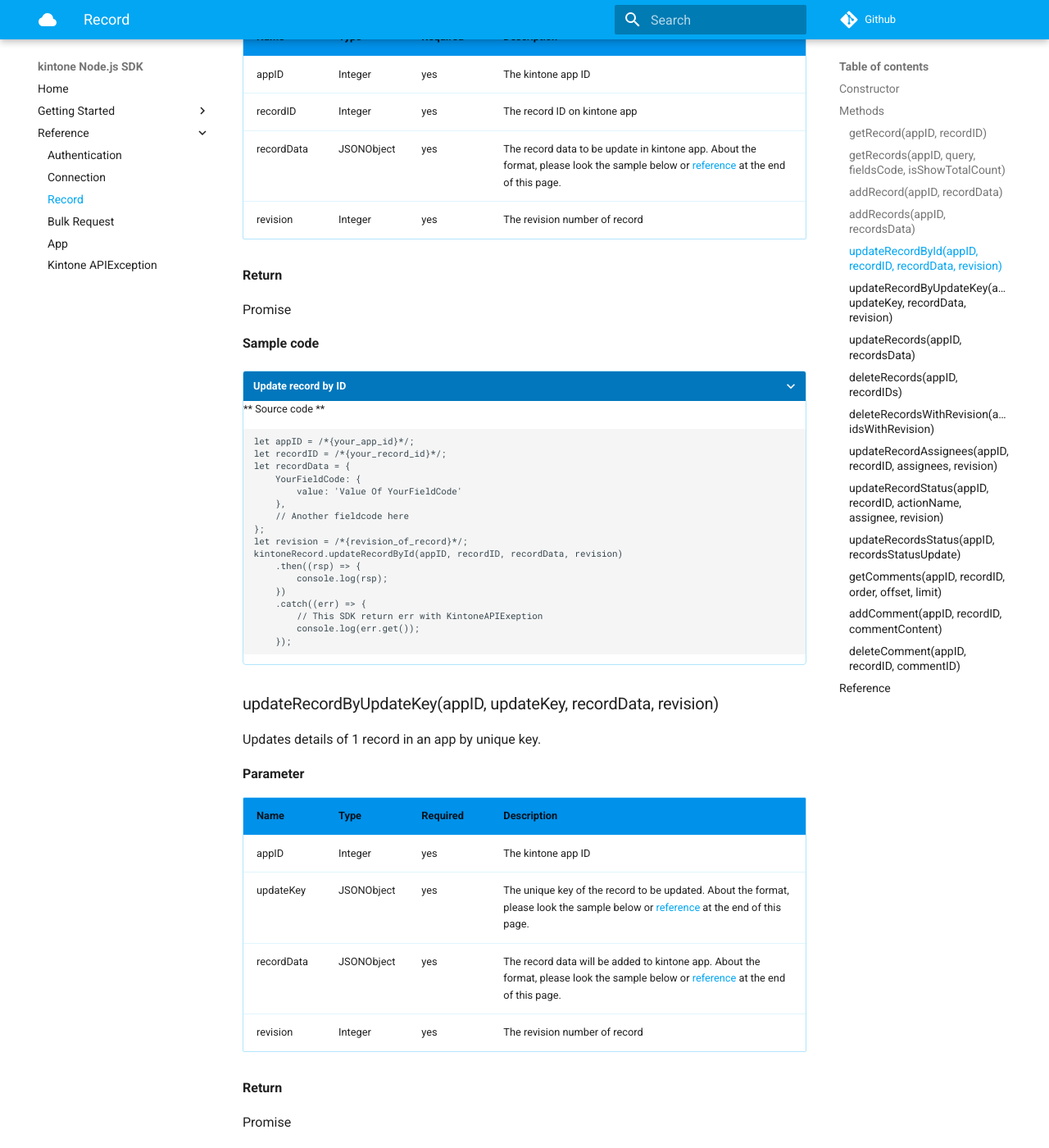
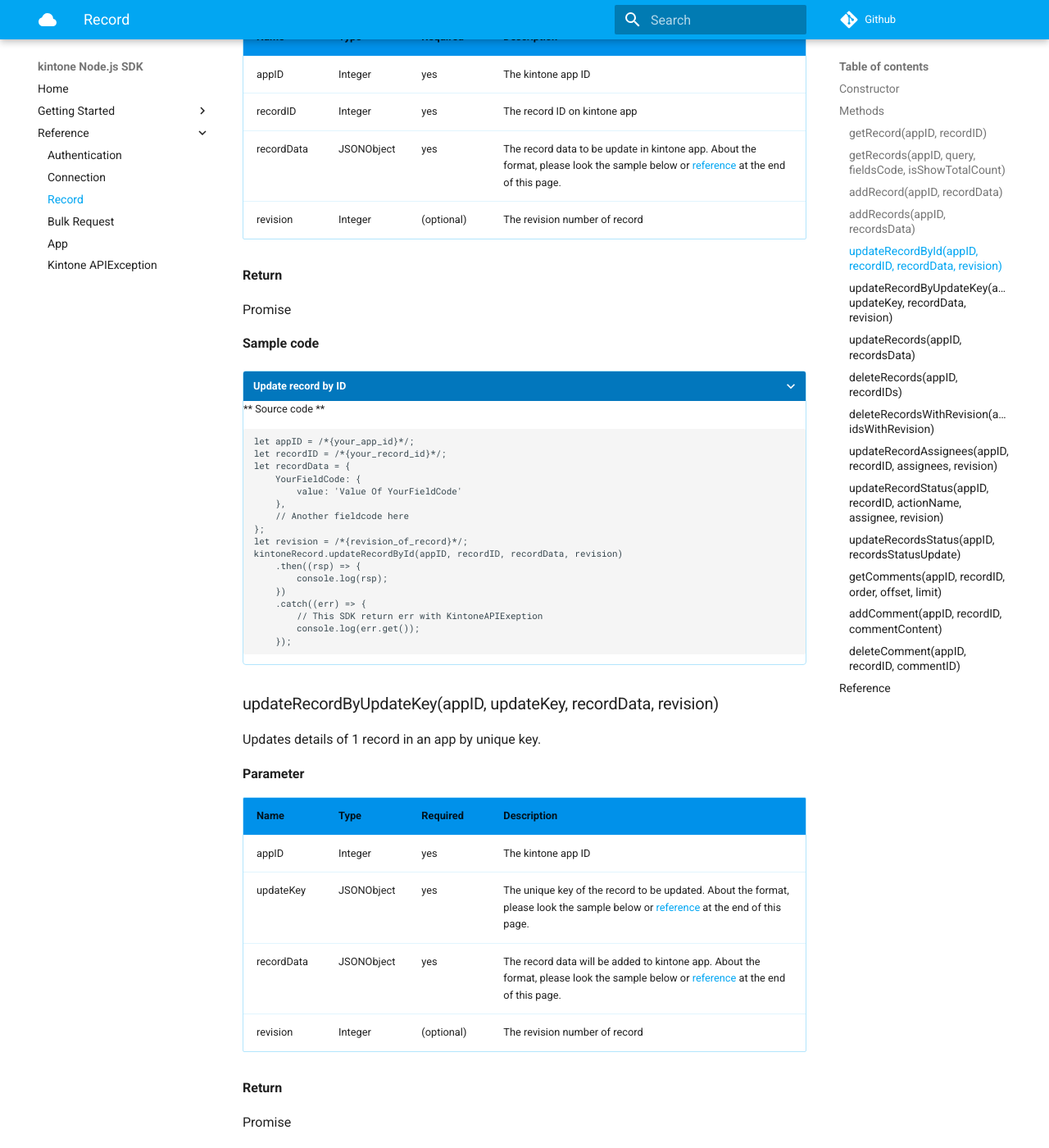
Before and after one commit to kintone-labs/kintone-nodejs-sdk, an MkDocs documentation site: the page built from docs/reference/record.md, in a window 1280 px wide and 1400 px high, scrolled down 4141 px. Shown: the whole window at 82% size. Built offline with MkDocs 1.6.1 and Material for MkDocs 9.7.7, drawn with Linux system fonts in a browser that asks for light colours; old or Windows-style settings are respelled for this version of MkDocs.

Commit message:
Update doc: Record revision - optional

```diff
--- a/docs/reference/record.md
+++ b/docs/reference/record.md
@@ -209,8 +209,7 @@
 | appID | Integer | yes | The kintone app ID
 | recordID | Integer | yes | The record ID on kintone app
 | recordData | JSONObject | yes | The record data to be update in  kintone app. About the format, please look the sample below or [reference](#reference) at the end of this page.
-| revision | Integer | yes | The revision number of record
-
+| revision | Integer | (optional) | The revision number of record
 
 **Return**
 
@@ -256,7 +255,7 @@
 | appID | Integer | yes | The kintone app ID
 | updateKey | JSONObject | yes | The unique key of the record to be updated. About the format, please look the sample below or [reference](#reference) at the end of this page.
 | recordData | JSONObject | yes | The record data will be added to kintone app. About the format, please look the sample below or [reference](#reference) at the end of this page.
-| revision | Integer | yes | The revision number of record
+| revision | Integer | (optional) | The revision number of record
 
 **Return**
 
```
Also changed, not shown: docs/reference/kintone-api-exception.md (+2 -2 lines).
